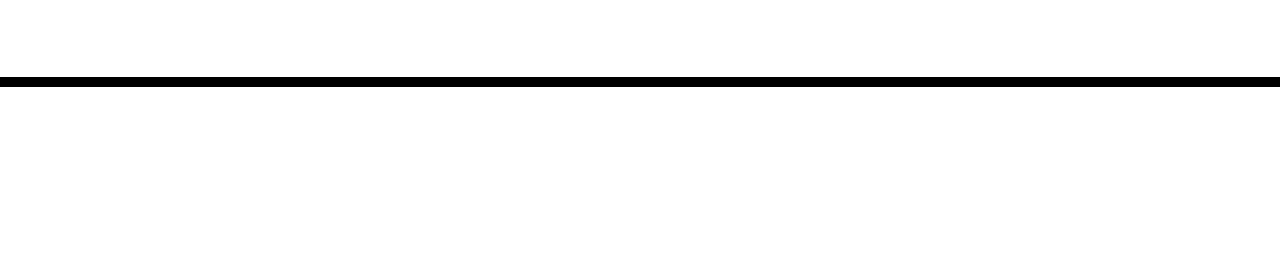
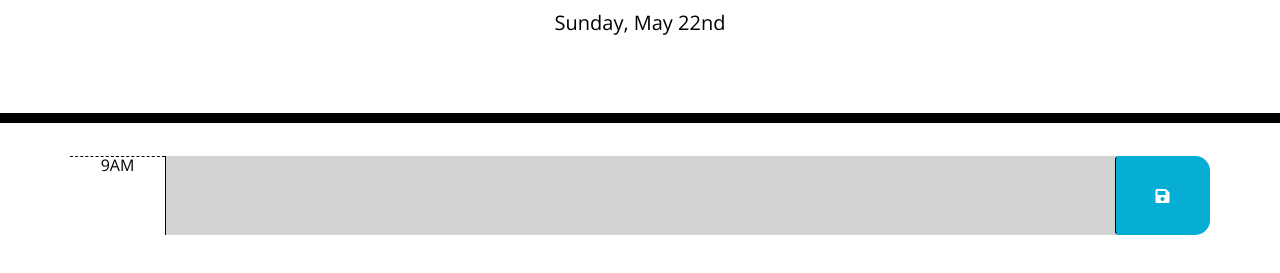
Before and after one commit to MtendeRoll/scheduler, a plain HTML site: page index.html in a window 1280 px wide. Shown: the part 181-454 px from the top of the page. Drawn offline with nearby package versions, Linux system fonts and the light colour scheme; files that its build step writes are made by us from their sources.

Commit message:
created first hour block and console logged values

```diff
--- a/assets/js/script.js
+++ b/assets/js/script.js
@@ -0,0 +1,58 @@
+function updateTime() {
+  // getting current time
+  var currentTime = moment().hours();
+  console.log("current hour:", currentTime);
+
+  // loop over time blocks
+  $(".time-block").each(function () {
+    var timeBlock = parseInt($(this).attr("id").split("-")[1]);
+
+    console.log("block hour:", timeBlock);
+    // check if we've moved past this time
+    // if the current hour is greater than the block hour
+    // then add class "past"
+    // if they are equal
+    // then remove class "past" and add class "present"
+    // else
+    // remove class "past", remove class "present", add class "future"
+    if (timeBlock < currentTime) {
+      $(this).addClass("past");
+    } else if (timeBlock === currentTime) {
+      $(this).removeClass("past").addClass("present");
+    } else {
+      $(this).removeClass("past present").addClass("future");
+    }
+  });
+}
+
+$(document).ready(function () {
+  // save button event listner
+
+  $(".saveBtn").on("click", function () {
+    // get nearby values
+    var value = $(this).siblings(".description").val();
+    var time = $(this).parent().attr("id");
+
+    console.log("value:", value);
+    console.log("time:", time);
+
+    // save the value in localStorage as time
+    localStorage.setItem(time, value);
+  });
+
+  updateTime();
+  // set up interval to check if current time needs to be updated
+  setInterval(function () {
+    updateTime();
+  }, 30000);
+
+  // get data from localStorage
+  $(".time-block").each(function () {
+    $(this)
+      .children(".description")
+      .text(localStorage.getItem($(this).attr("id")));
+  });
+
+  // display current info on page
+  $("#currentDay").text(moment().format("dddd, MMMM Do"));
+});
--- a/index.html
+++ b/index.html
@@ -7,7 +7,7 @@
     <link rel="stylesheet" href="https://stackpath.bootstrapcdn.com/bootstrap/4.3.1/css/bootstrap.min.css" />
     <link rel="stylesheet" href="https://use.fontawesome.com/releases/v5.8.1/css/all.css" integrity="sha384-50oBUHEmvpQ+1lW4y57PTFmhCaXp0ML5d60M1M7uH2+nqUivzIebhndOJK28anvf" crossorigin="anonymous" />
     <link href="https://fonts.googleapis.com/css?family=Open+Sans&display=swap" rel="stylesheet" />
-    <link rel="stylesheet" href="style.css" />
+    <link rel="stylesheet" href="./assets/css/style.css" />
     <title>Work Day Scheduler</title>
   </head>
 
@@ -17,11 +17,23 @@
       <p class="lead">A simple calendar app for scheduling your work day</p>
       <p id="currentDay" class="lead"></p>
     </header>
+
     <div class="container">
       <!-- Timeblocks go here -->
+
+      <!-- 9AM -->
+      <div id="hour-9" class="row time-block">
+        <div class="col-md-1 hour">9AM</div>
+
+        <textarea class="col-md-10 description"></textarea>
+
+        <button class="btn saveBtn col-md-1"><i class="fas fa-save"></i></button>
+      </div>
     </div>
 
     <script src="https://code.jquery.com/jquery-3.4.1.min.js"></script>
     <script src="https://cdnjs.cloudflare.com/ajax/libs/moment.js/2.24.0/moment.min.js"></script>
+
+    <script src="./assets/js/script.js"></script>
   </body>
 </html>
```
